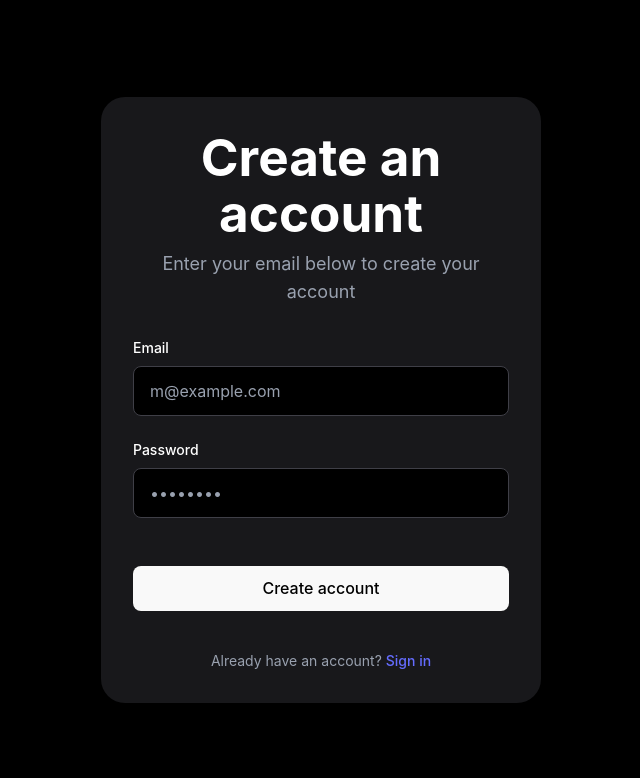
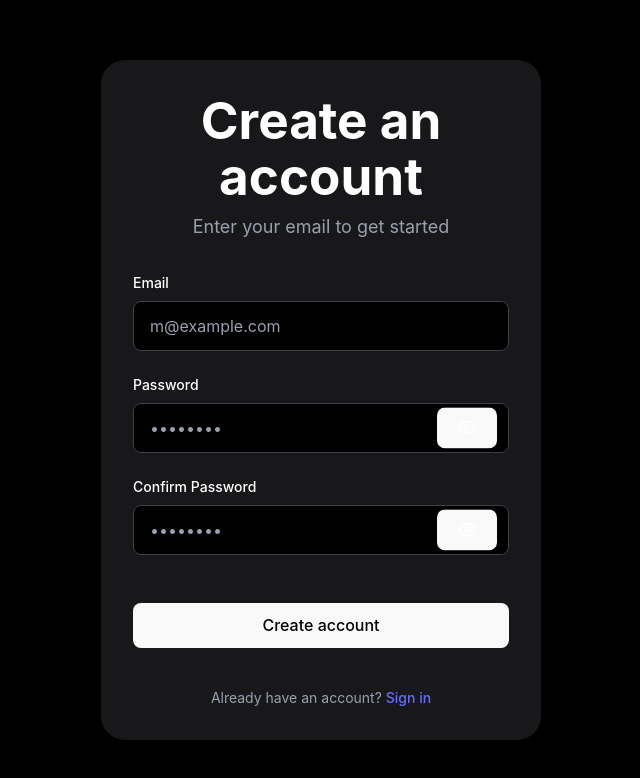
Before and after one commit to ghun131/goals_digger, a React (Vite) app: page /sign-up in a window 1280 px wide. Shown: the top 778 px of the page, without its empty margins (319-959 px from the left). Built offline with nearby package versions, Linux system fonts and the light colour scheme; no server answers.

Commit message:
feat: signup and signin

```diff
--- a/package.json
+++ b/package.json
@@ -11,6 +11,7 @@
   },
   "dependencies": {
     "@tailwindcss/vite": "^4.0.8",
+    "firebase": "^11.3.1",
     "react": "^19.0.0",
     "react-dom": "^19.0.0",
     "react-router-dom": "^7.2.0",
--- /dev/null
+++ b/src/assets/icons/EyeIcon.tsx
@@ -0,0 +1,35 @@
+interface EyeIconProps {
+  isVisible: boolean;
+}
+
+export default function EyeIcon({ isVisible }: EyeIconProps) {
+  if (isVisible) {
+    return (
+      <svg className="w-5 h-5" fill="none" stroke="white" viewBox="0 0 24 24">
+        <path
+          strokeLinecap="round"
+          strokeLinejoin="round"
+          strokeWidth={2}
+          d="M13.875 18.825A10.05 10.05 0 0112 19c-4.478 0-8.268-2.943-9.543-7a9.97 9.97 0 011.563-3.029m5.858.908a3 3 0 114.243 4.243M9.878 9.878l4.242 4.242M9.88 9.88l-3.29-3.29m7.532 7.532l3.29 3.29M3 3l3.59 3.59m0 0A9.953 9.953 0 0112 5c4.478 0 8.268 2.943 9.543 7a10.025 10.025 0 01-4.132 5.411m0 0L21 21"
+        />
+      </svg>
+    );
+  }
+
+  return (
+    <svg className="w-5 h-5" fill="none" stroke="white" viewBox="0 0 24 24">
+      <path
+        strokeLinecap="round"
+        strokeLinejoin="round"
+        strokeWidth={2}
+        d="M15 12a3 3 0 11-6 0 3 3 0 016 0z"
+      />
+      <path
+        strokeLinecap="round"
+        strokeLinejoin="round"
+        strokeWidth={2}
+        d="M2.458 12C3.732 7.943 7.523 5 12 5c4.478 0 8.268 2.943 9.542 7-1.274 4.057-5.064 7-9.542 7-4.477 0-8.268-2.943-9.542-7z"
+      />
+    </svg>
+  );
+}
--- a/src/components/SignIn.tsx
+++ b/src/components/SignIn.tsx
@@ -1,15 +1,46 @@
 import { useState, FormEvent } from 'react';
-import { Link } from 'react-router-dom';
+import { Link, useNavigate } from 'react-router-dom';
+import { useAuth } from '../contexts/AuthContext';
+import EyeIcon from '../assets/icons/EyeIcon';
 
 export default function SignIn() {
+  const navigate = useNavigate();
+  const { signIn } = useAuth();
+  const [error, setError] = useState('');
+  const [loading, setLoading] = useState(false);
+  const [showPassword, setShowPassword] = useState(false);
   const [formData, setFormData] = useState({
     email: '',
     password: '',
   });
 
-  const handleSubmit = (e: FormEvent) => {
+  const handleSubmit = async (e: FormEvent) => {
     e.preventDefault();
-    console.log('Form submitted:', formData);
+
+    try {
+      setError('');
+      setLoading(true);
+      await signIn(formData.email, formData.password);
+      navigate('/goals');
+    } catch (err) {
+      console.error(err);
+      if (err instanceof Error) {
+        // Handle specific Firebase auth errors
+        if (err.message.includes("auth/invalid-credential")) {
+          setError("Invalid email or password");
+        } else if (err.message.includes("auth/user-not-found")) {
+          setError("No account found with this email");
+        } else if (err.message.includes("auth/wrong-password")) {
+          setError("Incorrect password");
+        } else {
+          setError("Failed to sign in");
+        }
+      } else {
+        setError("Failed to sign in");
+      }
+    } finally {
+      setLoading(false);
+    }
   };
 
   return (
@@ -21,6 +52,12 @@ export default function SignIn() {
         <p className="text-base sm:text-lg text-gray-400 mb-8">
           Enter your email to sign in to your account
         </p>
+
+        {error && (
+          <div className="bg-red-500 bg-opacity-10 text-red-500 px-4 py-3 rounded-lg mb-6">
+            {error}
+          </div>
+        )}
 
         <form onSubmit={handleSubmit} className="space-y-6">
           <div className="text-left">
@@ -42,22 +79,32 @@ export default function SignIn() {
             <label htmlFor="password" className="block text-sm font-medium text-white mb-2">
               Password
             </label>
+            <div className="relative">
               <input
                 id="password"
-              type="password"
+                type={showPassword ? "text" : "password"}
                 required
                 className="w-full px-4 py-3 bg-black rounded-lg border border-zinc-700 text-white placeholder-gray-400 focus:outline-none focus:ring-2 focus:ring-blue-500 focus:border-transparent"
                 placeholder="••••••••"
                 value={formData.password}
                 onChange={(e) => setFormData({ ...formData, password: e.target.value })}
               />
+              <button
+                type="button"
+                className="absolute right-3 top-1/2 -translate-y-1/2 text-gray-400 hover:text-white"
+                onClick={() => setShowPassword(!showPassword)}
+              >
+                <EyeIcon isVisible={showPassword} />
+              </button>
+            </div>
           </div>
 
           <button
             type="submit"
-            className="bg-white w-full mt-6 py-3 px-4 rounded-lg font-medium transition-colors hover:bg-gray-100"
+            disabled={loading}
+            className="bg-white w-full mt-6 py-3 px-4 rounded-lg font-medium transition-colors hover:bg-gray-100 disabled:opacity-50 disabled:cursor-not-allowed"
           >
-            Sign in
+            {loading ? "Signing in..." : "Sign in"}
           </button>
 
           <p className="text-center text-sm text-gray-400 mt-4">
--- a/src/components/SignUp.tsx
+++ b/src/components/SignUp.tsx
@@ -1,15 +1,39 @@
-import { useState, FormEvent } from 'react';
-import { Link } from 'react-router-dom';
+import { useState, FormEvent } from "react";
+import { Link, useNavigate } from "react-router-dom";
+import { useAuth } from "../contexts/AuthContext";
+import EyeIcon from "../assets/icons/EyeIcon";
 
 export default function SignUp() {
+  const navigate = useNavigate();
+  const { signUp } = useAuth();
+  const [error, setError] = useState("");
+  const [loading, setLoading] = useState(false);
+  const [showPassword, setShowPassword] = useState(false);
+  const [showConfirmPassword, setShowConfirmPassword] = useState(false);
   const [formData, setFormData] = useState({
-    email: '',
-    password: '',
+    email: "",
+    password: "",
+    confirmPassword: "",
   });
 
-  const handleSubmit = (e: FormEvent) => {
+  const handleSubmit = async (e: FormEvent) => {
     e.preventDefault();
-    console.log('Form submitted:', formData);
+
+    if (formData.password !== formData.confirmPassword) {
+      return setError("Passwords do not match");
+    }
+
+    try {
+      setError("");
+      setLoading(true);
+      await signUp(formData.email, formData.password);
+      navigate("/goals");
+    } catch (err) {
+      console.error(err);
+      setError("Failed to create an account");
+    } finally {
+      setLoading(false);
+    }
   };
 
   return (
@@ -19,12 +43,21 @@ export default function SignUp() {
           Create an account
         </h1>
         <p className="text-base sm:text-lg text-gray-400 mb-8">
-          Enter your email below to create your account
+          Enter your email to get started
         </p>
+
+        {error && (
+          <div className="bg-red-500 bg-opacity-10 text-red-500 px-4 py-3 rounded-lg mb-6">
+            {error}
+          </div>
+        )}
 
         <form onSubmit={handleSubmit} className="space-y-6">
           <div className="text-left">
-            <label htmlFor="email" className="block text-sm font-medium text-white mb-2">
+            <label
+              htmlFor="email"
+              className="block text-sm font-medium text-white mb-2"
+            >
               Email
             </label>
             <input
@@ -34,34 +67,80 @@ export default function SignUp() {
               className="w-full px-4 py-3 bg-black rounded-lg border border-zinc-700 text-white placeholder-gray-400 focus:outline-none focus:ring-2 focus:ring-blue-500 focus:border-transparent"
               placeholder="m@example.com"
               value={formData.email}
-              onChange={(e) => setFormData({ ...formData, email: e.target.value })}
+              onChange={(e) =>
+                setFormData({ ...formData, email: e.target.value })
+              }
             />
           </div>
 
           <div className="text-left">
-            <label htmlFor="password" className="block text-sm font-medium text-white mb-2">
+            <label
+              htmlFor="password"
+              className="block text-sm font-medium text-white mb-2"
+            >
               Password
             </label>
+            <div className="relative">
               <input
                 id="password"
-              type="password"
+                type={showPassword ? "text" : "password"}
                 required
                 className="w-full px-4 py-3 bg-black rounded-lg border border-zinc-700 text-white placeholder-gray-400 focus:outline-none focus:ring-2 focus:ring-blue-500 focus:border-transparent"
                 placeholder="••••••••"
                 value={formData.password}
-              onChange={(e) => setFormData({ ...formData, password: e.target.value })}
+                onChange={(e) =>
+                  setFormData({ ...formData, password: e.target.value })
+                }
               />
+              <button
+                type="button"
+                className="absolute right-3 top-1/2 -translate-y-1/2 text-gray-400 hover:text-white"
+                onClick={() => setShowPassword(!showPassword)}
+              >
+                <EyeIcon isVisible={showPassword} />
+              </button>
+            </div>
+          </div>
+
+          <div className="text-left">
+            <label
+              htmlFor="confirmPassword"
+              className="block text-sm font-medium text-white mb-2"
+            >
+              Confirm Password
+            </label>
+            <div className="relative">
+              <input
+                id="confirmPassword"
+                type={showConfirmPassword ? "text" : "password"}
+                required
+                className="w-full px-4 py-3 bg-black rounded-lg border border-zinc-700 text-white placeholder-gray-400 focus:outline-none focus:ring-2 focus:ring-blue-500 focus:border-transparent"
+                placeholder="••••••••"
+                value={formData.confirmPassword}
+                onChange={(e) =>
+                  setFormData({ ...formData, confirmPassword: e.target.value })
+                }
+              />
+              <button
+                type="button"
+                className="absolute right-3 top-1/2 -translate-y-1/2 text-gray-400 hover:text-white"
+                onClick={() => setShowConfirmPassword(!showConfirmPassword)}
+              >
+                <EyeIcon isVisible={showConfirmPassword} />
+              </button>
+            </div>
           </div>
 
           <button
             type="submit"
-            className="bg-white w-full mt-6 py-3 px-4 rounded-lg font-medium transition-colors hover:bg-gray-100"
+            disabled={loading}
+            className="bg-white w-full mt-6 py-3 px-4 rounded-lg font-medium transition-colors hover:bg-gray-100 disabled:opacity-50 disabled:cursor-not-allowed"
           >
-            Create account
+            {loading ? "Creating account..." : "Create account"}
           </button>
 
           <p className="text-center text-sm text-gray-400 mt-4">
-            Already have an account?{' '}
+            Already have an account?{" "}
             <Link to="/sign-in" className="text-white hover:text-gray-200">
               Sign in
             </Link>
--- /dev/null
+++ b/src/config/firebase.ts
@@ -0,0 +1,17 @@
+import { initializeApp } from 'firebase/app';
+import { getAuth } from 'firebase/auth';
+import { getFirestore } from 'firebase/firestore';
+
+const firebaseConfig = {
+  apiKey: import.meta.env.VITE_FIREBASE_API_KEY,
+  authDomain: import.meta.env.VITE_FIREBASE_AUTH_DOMAIN,
+  projectId: import.meta.env.VITE_FIREBASE_PROJECT_ID,
+  storageBucket: import.meta.env.VITE_FIREBASE_STORAGE_BUCKET,
+  messagingSenderId: import.meta.env.VITE_FIREBASE_MESSAGING_SENDER_ID,
+  appId: import.meta.env.VITE_FIREBASE_APP_ID
+};
+
+// Initialize Firebase
+const app = initializeApp(firebaseConfig);
+export const auth = getAuth(app);
+export const db = getFirestore(app);
--- /dev/null
+++ b/src/contexts/AuthContext.tsx
@@ -0,0 +1,72 @@
+import {
+  User,
+  browserLocalPersistence,
+  createUserWithEmailAndPassword,
+  onAuthStateChanged,
+  setPersistence,
+  signInWithEmailAndPassword,
+  signOut
+} from 'firebase/auth';
+import { createContext, useContext, useEffect, useState } from 'react';
+import { auth } from '../config/firebase';
+
+interface AuthContextType {
+  currentUser: User | null;
+  loading: boolean;
+  signIn: (email: string, password: string) => Promise<void>;
+  signUp: (email: string, password: string) => Promise<void>;
+  logout: () => Promise<void>;
+}
+
+const AuthContext = createContext<AuthContextType | null>(null);
+
+export function useAuth() {
+  const context = useContext(AuthContext);
+  if (!context) {
+    throw new Error('useAuth must be used within an AuthProvider');
+  }
+  return context;
+}
+
+export function AuthProvider({ children }: { children: React.ReactNode }) {
+  const [currentUser, setCurrentUser] = useState<User | null>(null);
+  const [loading, setLoading] = useState(true);
+
+  useEffect(() => {
+    // Set persistence to LOCAL (survives browser restart)
+    setPersistence(auth, browserLocalPersistence);
+
+    const unsubscribe = onAuthStateChanged(auth, (user) => {
+      setCurrentUser(user);
+      setLoading(false);
+    });
+
+    return unsubscribe;
+  }, []);
+
+  const signIn = async (email: string, password: string) => {
+    await signInWithEmailAndPassword(auth, email, password);
+  };
+
+  const signUp = async (email: string, password: string) => {
+    await createUserWithEmailAndPassword(auth, email, password);
+  };
+
+  const logout = async () => {
+    await signOut(auth);
+  };
+
+  const value = {
+    currentUser,
+    loading,
+    signIn,
+    signUp,
+    logout
+  };
+
+  return (
+    <AuthContext.Provider value={value}>
+      {!loading && children}
+    </AuthContext.Provider>
+  );
+}
```
Also changed, not shown: src/App.tsx (+42 -7 lines), src/components/ProtectedRoute.tsx (added, +20 -0 lines), 2 other files (tests, documents, lock files or other folders). Lines whose indentation alone changed are shown as unchanged.
